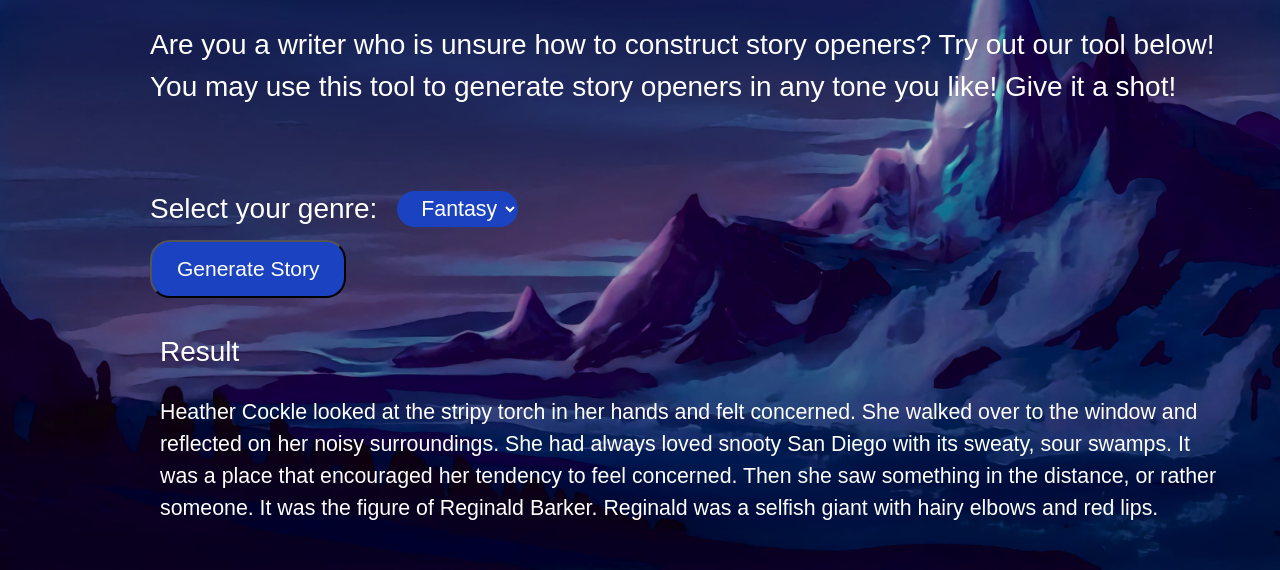
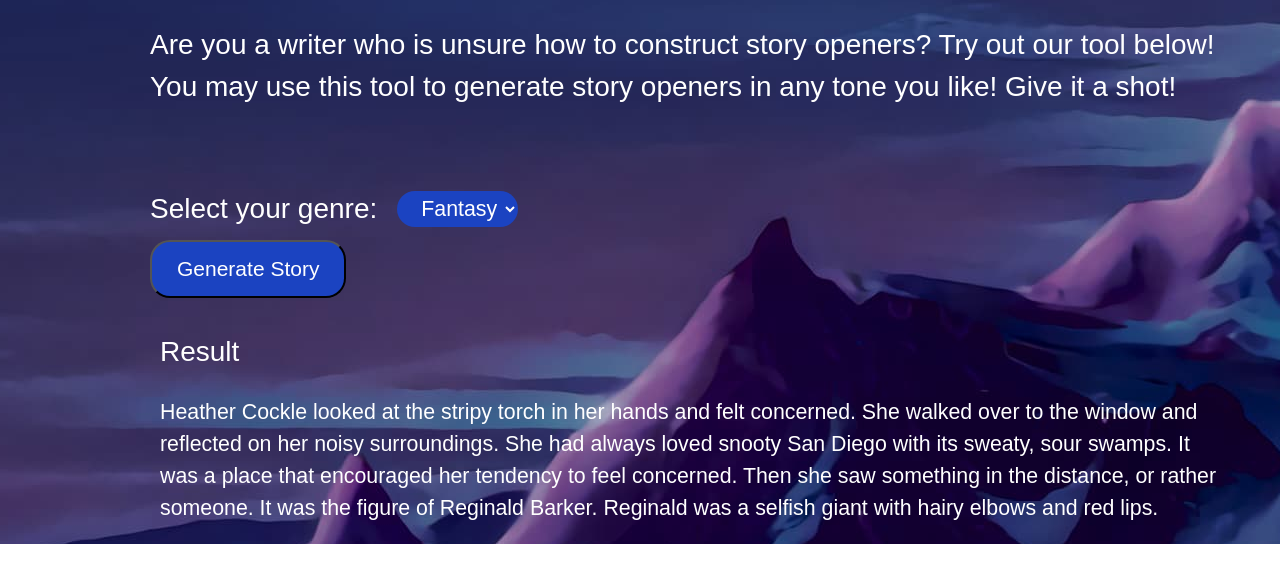
Before and after one commit to larasras/RoboTroll-Demo, a website: page views/index.html in a window 1280 px wide. Shown: the part 230-800 px from the top of the page. Drawn offline with Linux system fonts and the light colour scheme.

Commit message:
finalize demo.2

```diff
--- a/public/stylesheets/indexstyles.css
+++ b/public/stylesheets/indexstyles.css
@@ -114,8 +114,8 @@ a {
   -ms-flex-pack: start;
   background-image: url(/src/bg.jpg);
   background-position: 50%;
-  background-size: cover;
-  height: 100vh;
+  background-size: auto;
+  background-repeat: repeat-y;
   justify-content: flex-start;
   margin-left: calc(50% - 50vw);
   padding: 10px;
--- a/robotroll/package.json
+++ b/robotroll/package.json
@@ -19,8 +19,6 @@
     "typescript": "^4.5.2"
   },
   "dependencies": {
-    "@tensorflow/tfjs": "^3.11.0",
-    "create-hmac": "^1.1.7",
-    "mathjs": "^10.0.0"
+    "create-hmac": "^1.1.7"
   }
 }
```
Also changed, not shown: LICENSE.md (added), robotroll/LICENSE.md (added), robotroll/README.md, 1 other file.
